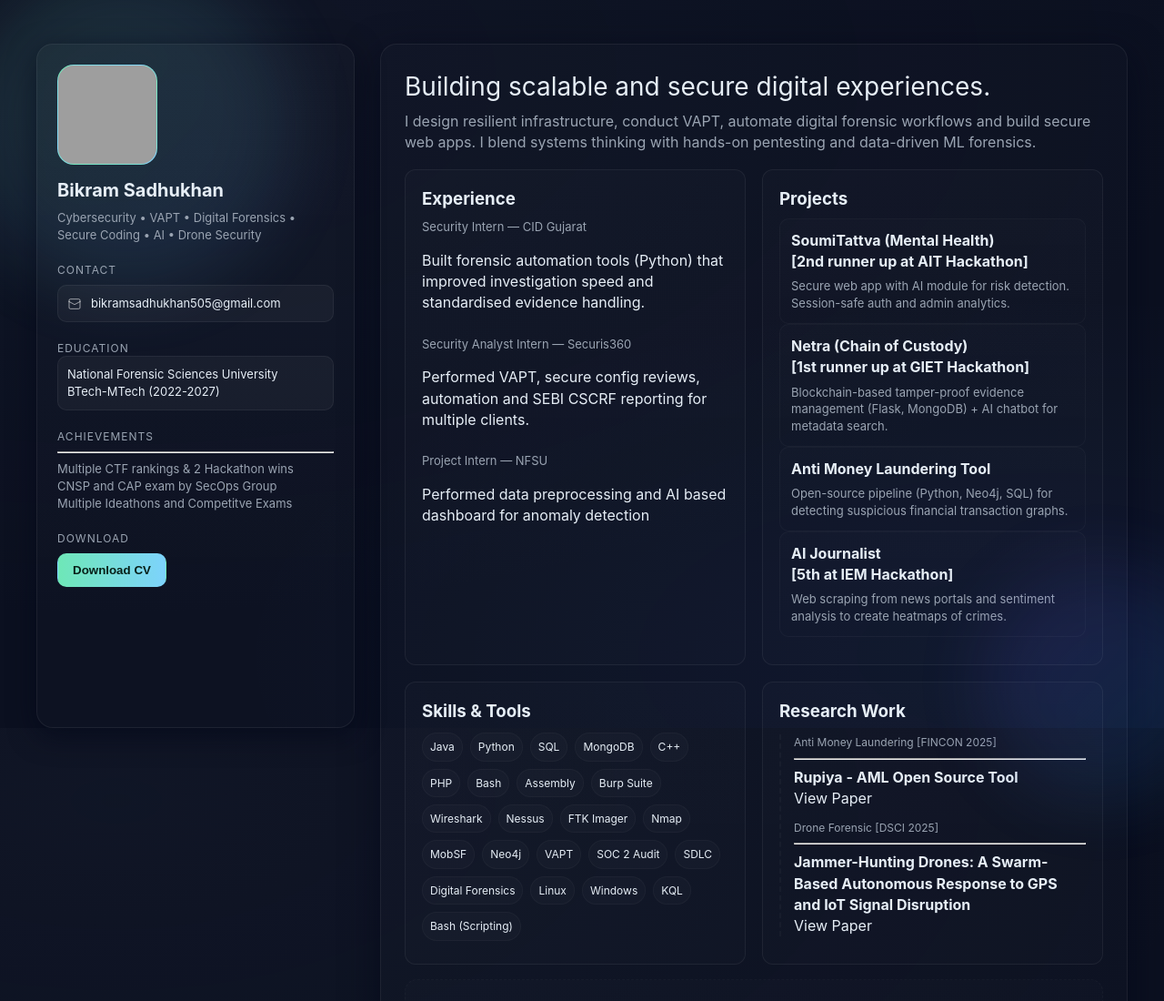
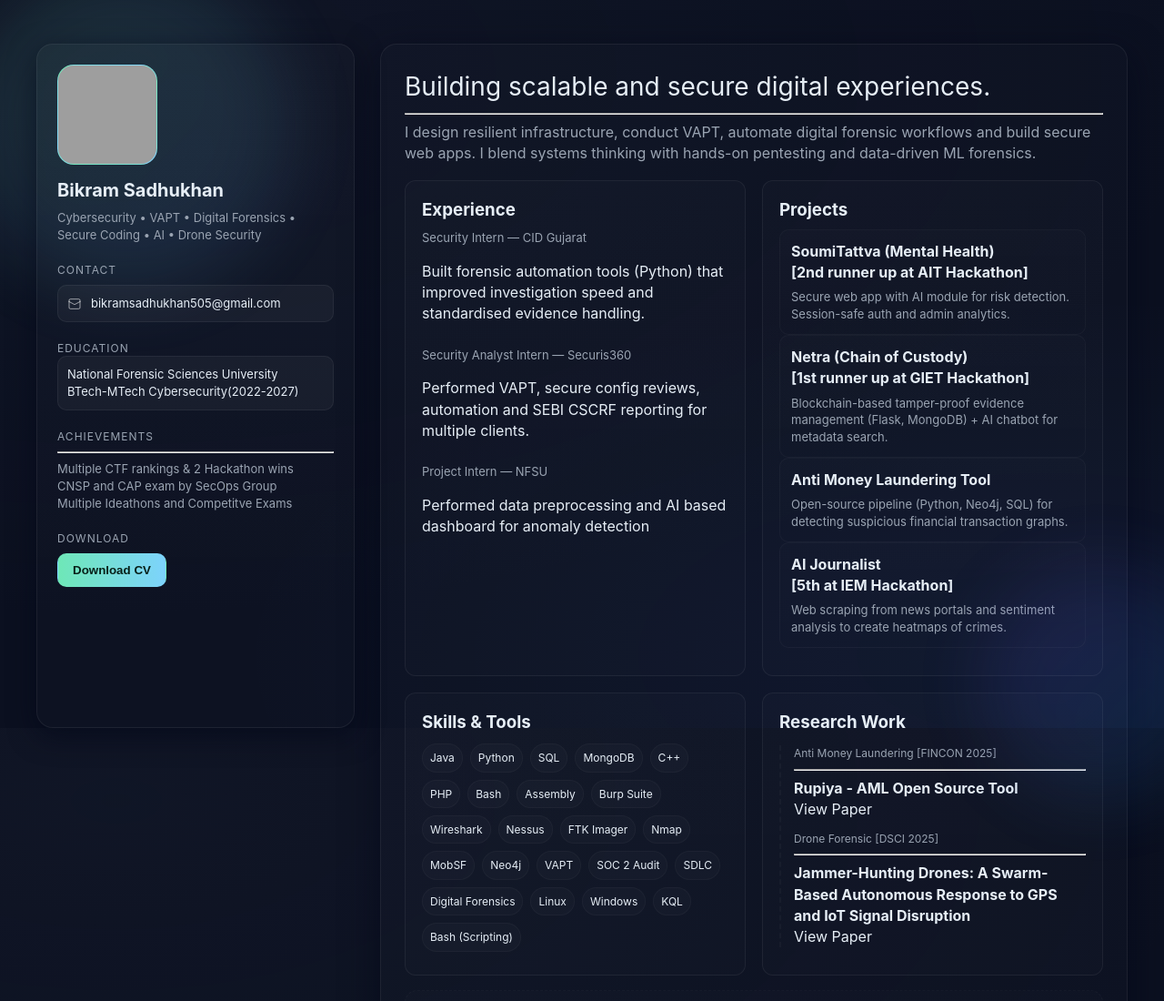
Before and after one commit to biku34/bikram, a plain HTML site: page index.html in a window 1280 px wide. Shown: the top 1100 px of the page at 91% size. Drawn offline with Linux system fonts and the light colour scheme; grey boxes are pictures that could not be loaded.

Commit message:
Update index.html

```diff
--- a/index.html
+++ b/index.html
@@ -192,7 +192,7 @@
       </div>
 
       <div class="section-title">Education</div>
-      <div class="chip">National Forensic Sciences University <br>BTech-MTech (2022-2027)</div>
+      <div class="chip">National Forensic Sciences University <br>BTech-MTech Cybersecurity(2022-2027)</div>
 
       <div class="section-title">Achievements</div><hr>
       <div class="muted">Multiple CTF rankings & 2 Hackathon wins <br>CNSP and CAP exam by SecOps Group <br>Multiple Ideathons and Competitve Exams</div>
@@ -210,7 +210,7 @@
 
       <section class="hero">
         <div class="intro">
-          <div class="title">Building scalable and secure digital experiences.</div>
+          <div class="title">Building scalable and secure digital experiences.</div><hr>
           <div class="subtitle">I design resilient infrastructure, conduct VAPT, automate digital forensic workflows and build secure web apps. I blend systems thinking with hands-on pentesting and data-driven ML forensics.</div>
         </div>
       </section>
```
